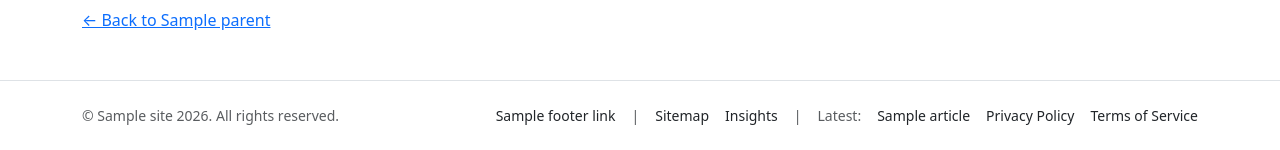
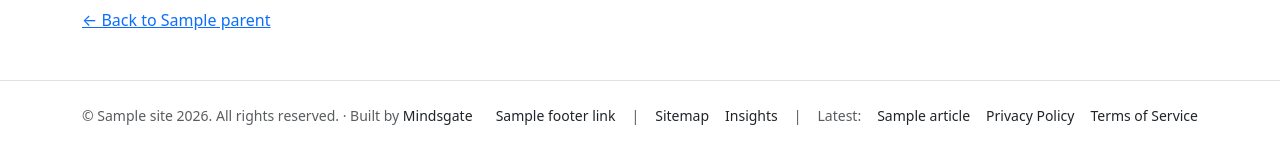
Before and after one commit to Rinkels/foundry, a Django app: template apps/sites_builder/templates/sites_builder/sites/default/page.html in a window 1280 px wide. Shown: the part 912-1062 px from the top of the page. Run offline with Django 5.2, Linux system fonts and the light colour scheme; the template is opened without the code that fills it: most values are stand-ins (such as "Sample title", 1, 10 or a date in 2020); grey boxes marked "Sample" are stand-in pictures.

Commit message:
Add Mindsgate credit to generated site footers
Generated sites now carry a "Built by Mindsgate" line next to the
copyright, guarded by site.hide_builder_credit so individual sites can
opt out. Previously this was hand-patched into the gym2x output only,
which a regeneration would have wiped.

Also gitignore .wrangler/, the local cache the Pages CLI creates when
deploying static sites from this repo.

Co-Authored-By: Claude Opus 5 <noreply@anthropic.com>

```diff
--- a/apps/sites_builder/templates/sites_builder/sites/default/partials/footer.html
+++ b/apps/sites_builder/templates/sites_builder/sites/default/partials/footer.html
@@ -9,6 +9,10 @@
     <div class="d-flex flex-column flex-md-row align-items-start align-items-md-center justify-content-between gap-2">
       <p class="mb-0">
         &copy; {{ site.name }} {% now "Y" %}. All rights reserved.
+        {% if not site.hide_builder_credit %}
+          &middot; Built by <a class="text-decoration-none {% if site.theme == 'dark' %}text-light{% else %}text-dark{% endif %}"
+             href="https://www.mindsgate.com" rel="noopener">Mindsgate</a>
+        {% endif %}
       </p>
 
       <div class="d-flex flex-wrap gap-3 align-items-center">
```
Also changed, not shown: 1 other file.
